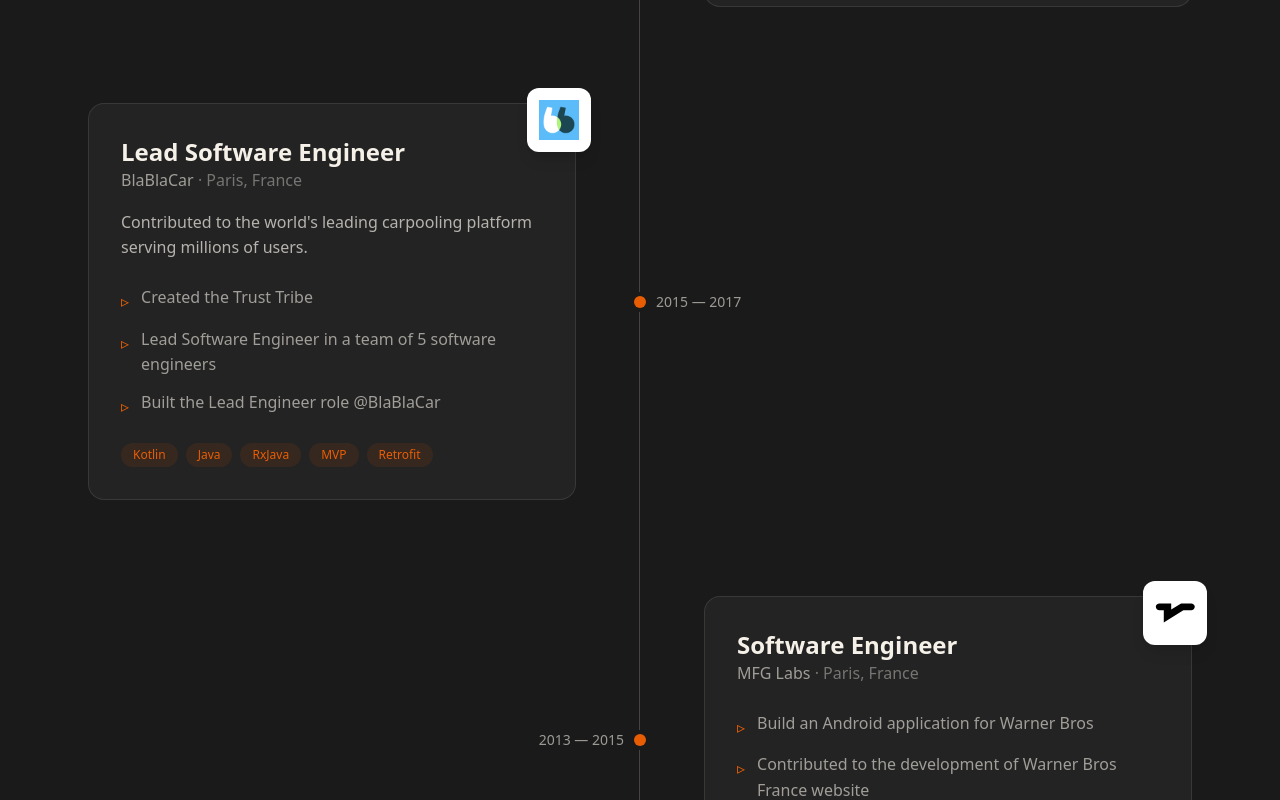
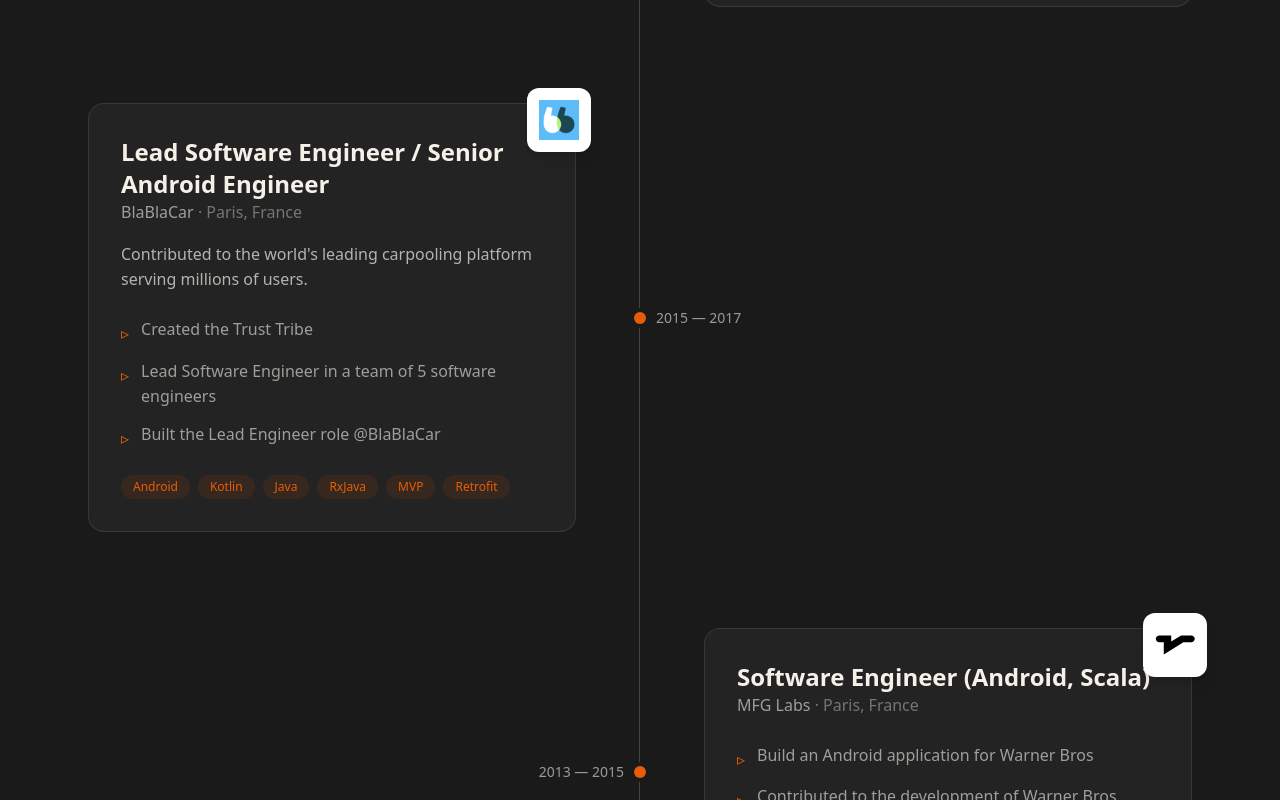
Before and after one commit to prcaen/prcaen.github.io, a React (Vite) app: page / in a window 1280 px wide. Shown: the part 1920-2720 px from the top of the page. Built offline with nearby package versions, Linux system fonts and the light colour scheme.

Commit message:
Update portfolio content with latest posts, job titles, and tech tags.
Refresh featured Medium articles, refine earlier role titles, and lead each experience tech stack with Android.

```diff
--- a/public/resume.html
+++ b/public/resume.html
@@ -299,6 +299,7 @@
                 </ul>
             </div>
             <div class="technologies">
+                <span class="tech-tag">Android</span>
                 <span class="tech-tag">Kotlin</span>
                 <span class="tech-tag">Jetpack Compose</span>
                 <span class="tech-tag">Coroutines</span>
@@ -327,6 +328,7 @@
                 </ul>
             </div>
             <div class="technologies">
+                <span class="tech-tag">Android</span>
                 <span class="tech-tag">Kotlin</span>
                 <span class="tech-tag">WebRTC</span>
                 <span class="tech-tag">RxJava</span>
@@ -339,7 +341,7 @@
         <div class="experience-item">
             <div class="experience-header">
                 <div>
-                    <div class="experience-title">Lead Software Engineer</div>
+                    <div class="experience-title">Lead Software Engineer / Senior Android Engineer</div>
                     <div class="experience-company">BlaBlaCar</div>
                     <div class="experience-location">Paris, France</div>
                 </div>
@@ -356,6 +358,7 @@
                 </ul>
             </div>
             <div class="technologies">
+                <span class="tech-tag">Android</span>
                 <span class="tech-tag">Kotlin</span>
                 <span class="tech-tag">Java</span>
                 <span class="tech-tag">RxJava</span>
@@ -367,7 +370,7 @@
         <div class="experience-item">
             <div class="experience-header">
                 <div>
-                    <div class="experience-title">Software Engineer</div>
+                    <div class="experience-title">Software Engineer (Android, Scala)</div>
                     <div class="experience-company">MFG Labs</div>
                     <div class="experience-location">Paris, France</div>
                 </div>
@@ -380,6 +383,7 @@
                 </ul>
             </div>
             <div class="technologies">
+                <span class="tech-tag">Android</span>
                 <span class="tech-tag">Java</span>
                 <span class="tech-tag">Scala</span>
                 <span class="tech-tag">Play Framework</span>
@@ -390,7 +394,7 @@
         <div class="experience-item">
             <div class="experience-header">
                 <div>
-                    <div class="experience-title">Software Engineer</div>
+                    <div class="experience-title">Software Engineer (Android, Rails)</div>
                     <div class="experience-company">Getaround</div>
                     <div class="experience-location">Paris, France</div>
                 </div>
@@ -494,12 +498,14 @@
         <div class="skills-section">
             <div class="skill-category">
                 <h4>Languages</h4>
+                <span class="tech-tag">Android</span>
                 <span class="tech-tag">Kotlin</span>
                 <span class="tech-tag">Java</span>
                 <span class="tech-tag">Scala</span>
             </div>
             <div class="skill-category">
                 <h4>Android</h4>
+                <span class="tech-tag">Android</span>
                 <span class="tech-tag">Jetpack Compose</span>
                 <span class="tech-tag">Coroutines</span>
                 <span class="tech-tag">MVVM</span>
@@ -508,6 +514,7 @@
             </div>
             <div class="skill-category">
                 <h4>Technologies</h4>
+                <span class="tech-tag">Android</span>
                 <span class="tech-tag">GraphQL</span>
                 <span class="tech-tag">WebRTC</span>
                 <span class="tech-tag">Firebase</span>
@@ -535,6 +542,42 @@
             <div class="experience-header">
                 <div>
                     <div class="experience-title">
+                        My Journey into 3D Printing: From Zero to Making Stuff I Actually Use
+                        <a href="https://medium.pierrickcaen.fr/my-journey-into-3d-printing-from-zero-to-making-stuff-i-actually-use-8a9a9fd49344" target="_blank" class="publication-link">Read on Medium ↗</a>
+                    </div>
+                    <div class="experience-company">Personal Blog</div>
+                </div>
+                <div class="experience-date">Mar 2026</div>
+            </div>
+        </div>
+        <div class="experience-item">
+            <div class="experience-header">
+                <div>
+                    <div class="experience-title">
+                        Making AI Write Android Code Our Way: A Practical Guide to Agent Skills
+                        <a href="https://medium.pierrickcaen.fr/making-ai-write-android-code-our-way-a-practical-guide-to-agent-skills-4e7b085d8e50" target="_blank" class="publication-link">Read on Medium ↗</a>
+                    </div>
+                    <div class="experience-company">Medium Engineering</div>
+                </div>
+                <div class="experience-date">Mar 2026</div>
+            </div>
+        </div>
+        <div class="experience-item">
+            <div class="experience-header">
+                <div>
+                    <div class="experience-title">
+                        How I Built a Custom Solid Oak Bathroom Light Fixture
+                        <a href="https://medium.pierrickcaen.fr/how-i-built-a-custom-solid-oak-bathroom-light-fixture-558b021d9e77" target="_blank" class="publication-link">Read on Medium ↗</a>
+                    </div>
+                    <div class="experience-company">Personal Blog</div>
+                </div>
+                <div class="experience-date">Feb 2026</div>
+            </div>
+        </div>
+        <div class="experience-item">
+            <div class="experience-header">
+                <div>
+                    <div class="experience-title">
                         Medium Android App — Migrating from Apollo Kotlin 3 to 4: Lessons Learned
                         <a href="https://medium.engineering/medium-android-app-migrating-from-apollo-kotlin-3-to-4-lessons-learned-ff8d0d861cdb" target="_blank" class="publication-link">Read on Medium ↗</a>
                     </div>
@@ -543,30 +586,6 @@
                 <div class="experience-date">Dec 2025</div>
             </div>
         </div>
-        <div class="experience-item">
-            <div class="experience-header">
-                <div>
-                    <div class="experience-title">
-                        Cowboy Cruiser ST : une déception à 2689€
-                        <a href="https://medium.pierrickcaen.fr/cowboy-cruiser-st-une-d%C3%A9ception-%C3%A0-2689-328735276c9f" target="_blank" class="publication-link">Read on Medium ↗</a>
-                    </div>
-                    <div class="experience-company">Personal Blog</div>
-                </div>
-                <div class="experience-date">Apr 2025</div>
-            </div>
-        </div>
-        <div class="experience-item">
-            <div class="experience-header">
-                <div>
-                    <div class="experience-title">
-                        From XML to Compose
-                        <a href="https://medium.com/android-digest/from-xml-to-compose-84f262d8193c" target="_blank" class="publication-link">Read on Medium ↗</a>
-                    </div>
-                    <div class="experience-company">Android Digest</div>
-                </div>
-                <div class="experience-date">Dec 2022</div>
-            </div>
-        </div>
     </div>
 </body>
 </html>
--- a/src/data/experience.ts
+++ b/src/data/experience.ts
@@ -25,7 +25,7 @@
       "Product engineer for the Growth team",
       "Senior Android contributor for multiple teams",
     ],
-    technologies: ["Kotlin", "Jetpack Compose", "Coroutines", "Dagger/Hilt", "GraphQL", "Coil"],
+    technologies: ["Android", "Kotlin", "Jetpack Compose", "Coroutines", "Dagger/Hilt", "GraphQL", "Coil"],
     logo: "/logos/medium.svg"
   },
   {
@@ -41,12 +41,12 @@
       "Developed real-time video streaming features with WebRTC integration",
       "Led a team of 6 engineers",
     ],
-    technologies: ["Kotlin", "WebRTC", "RxJava", "Firebase", "MVVM", "Live streaming"],
+    technologies: ["Android", "Kotlin", "WebRTC", "RxJava", "Firebase", "MVVM", "Live streaming"],
     logo: "/logos/yubo.png"
   },
   {
     id: "blablacar",
-    title: "Lead Software Engineer",
+    title: "Lead Software Engineer / Senior Android Engineer",
     company: "BlaBlaCar",
     companyUrl: "https://blablacar.com",
     location: "Paris, France",
@@ -58,12 +58,12 @@
       "Lead Software Engineer in a team of 5 software engineers",
       "Built the Lead Engineer role @BlaBlaCar"
     ],
-    technologies: ["Kotlin", "Java", "RxJava", "MVP", "Retrofit"],
+    technologies: ["Android", "Kotlin", "Java", "RxJava", "MVP", "Retrofit"],
     logo: "/logos/blablacar.png"
   },
   {
     id: "mfg",
-    title: "Software Engineer",
+    title: "Software Engineer (Android, Scala)",
     company: "MFG Labs",
     companyUrl: "https://mfglabs.com",
     location: "Paris, France",
@@ -73,12 +73,12 @@
       "Build an Android application for Warner Bros",
       "Contributed to the development of Warner Bros France website",
     ],
-    technologies: ["Java", "Scala", "Play Framework", "PostgreSQL"],
+    technologies: ["Android", "Java", "Scala", "Play Framework", "PostgreSQL"],
     logo: "/logos/mfg.svg"
   },
   {
     id: "getaround",
-    title: "Software Engineer",
+    title: "Software Engineer (Android, Rails)",
     company: "Getaround",
     companyUrl: "https://getaround.com",
     location: "Paris, France",
--- a/src/data/personal.ts
+++ b/src/data/personal.ts
@@ -28,6 +28,36 @@
 
 export const articles = [
   {
+    id: "my-journey-into-3d-printing-from-zero-to-making-stuff-i-actually-use",
+    title: "My Journey into 3D Printing: From Zero to Making Stuff I Actually Use",
+    description: "I'm an engineer, and DIY has always been part of how I spend my time outside of work. This is the story of how I got started with a Bambu Lab A1, what I've learned, and what I've already printed that's genuinely useful in my day-to-day life.",
+    date: "2026-03-23",
+    readTime: "8 min read",
+    url: "https://medium.pierrickcaen.fr/my-journey-into-3d-printing-from-zero-to-making-stuff-i-actually-use-8a9a9fd49344",
+    tags: ["3D Printing", "DIY", "Makers", "Tools"],
+    imageLink: "https://miro.medium.com/v2/resize:fit:360/format:webp/1*6thuldttrFrk8_pGqBgf0A.jpeg"
+  },
+  {
+    id: "making-ai-write-android-code-our-way-a-practical-guide-to-agent-skills",
+    title: "Making AI Write Android Code Our Way: A Practical Guide to Agent Skills",
+    description: "Turning knowledge into reusable AI agent instructions for a small, fast-moving team. How we encoded our Android team's playbook with AGENTS.md and Cursor skills so the AI follows our conventions every time.",
+    date: "2026-03-17",
+    readTime: "8 min read",
+    url: "https://medium.pierrickcaen.fr/making-ai-write-android-code-our-way-a-practical-guide-to-agent-skills-4e7b085d8e50",
+    tags: ["Android", "AI", "Cursor", "Agent Skills"],
+    imageLink: "https://miro.medium.com/v2/resize:fit:360/format:webp/1*n5sxsldnVThq58wvtSSInA.png"
+  },
+  {
+    id: "how-i-built-a-custom-solid-oak-bathroom-light-fixture",
+    title: "How I Built a Custom Solid Oak Bathroom Light Fixture",
+    description: "A DIY woodworking and electrical project from design to installation. Replacing harsh fluorescent tubes with a custom solid oak fixture, swappable spotlights, and a warm 3000K glow.",
+    date: "2026-02-12",
+    readTime: "5 min read",
+    url: "https://medium.pierrickcaen.fr/how-i-built-a-custom-solid-oak-bathroom-light-fixture-558b021d9e77",
+    tags: ["DIY", "Woodworking", "Home Improvement"],
+    imageLink: "https://miro.medium.com/v2/resize:fit:360/format:webp/0*AIHj9Qkd6_wmk7rh.jpeg"
+  },
+  {
     id: "medium-android-app-migrating-from-apollo-kotlin-3-to-4-lessons-learned",
     title: "Medium Android App — Migrating from Apollo Kotlin 3 to 4: Lessons Learned",
     description: "Sharing my experience migrating the Medium Android app from Apollo Kotlin version 3 to version 4, including the challenges I encountered and how I solved them to improve our GraphQL implementation.",
@@ -36,25 +66,5 @@
     url: "https://medium.engineering/medium-android-app-migrating-from-apollo-kotlin-3-to-4-lessons-learned-ff8d0d861cdb",
     tags: ["Android", "Apollo Client", "Kotlin", "GraphQL"],
     imageLink: "https://miro.medium.com/v2/resize:fit:360/format:webp/0*DVZBoA0hHs4SHvqF"
-  },
-  {
-    id: "cowboy-cruiser-st-une-deception-a-2689",
-    title: "Cowboy Cruiser ST : une déception à 2689€",
-    description: "En mars 2022 j’ai décidé d’investir dans un vélo électrique et mon choix s’est porté sur le Cowboy 4 ST, aujourd’hui connu sous le nom de Cowboy Cruiser ST. Après trois ans d’utilisation, je me sens obligé de partager mon expérience, qui malheureusement, n’a pas été à la hauteur de mes attentes.",
-    date: "2025-04-24",
-    readTime: "7 min read",
-    url: "https://medium.pierrickcaen.fr/cowboy-cruiser-st-une-d%C3%A9ception-%C3%A0-2689-328735276c9f",
-    tags: ["Cycling", "Electric Bike", "Bikes"],
-    imageLink: "https://miro.medium.com/v2/resize:fit:360/format:webp/1*Vslrw_xg2_uwfsUIOz0JPQ.png"
-  },
-  {
-    id: "from-xml-to-compose",
-    title: "From XML to Compose",
-    description: "In past years, I was working on a project that was using XML for the UI. I had to migrate the project to Compose. In this article, I will share my experience and the lessons learned.",
-    date: "2022-12-14",
-    readTime: "4 min read",
-    url: "https://medium.com/android-digest/from-xml-to-compose-84f262d8193c",
-    tags: ["Android", "Compose", "Android App development"],
-    imageLink: "https://miro.medium.com/v2/resize:fit:360/format:webp/1*9MGhD5Tbh7Tor0RG9r6P9w.png"
   }
 ];
```
